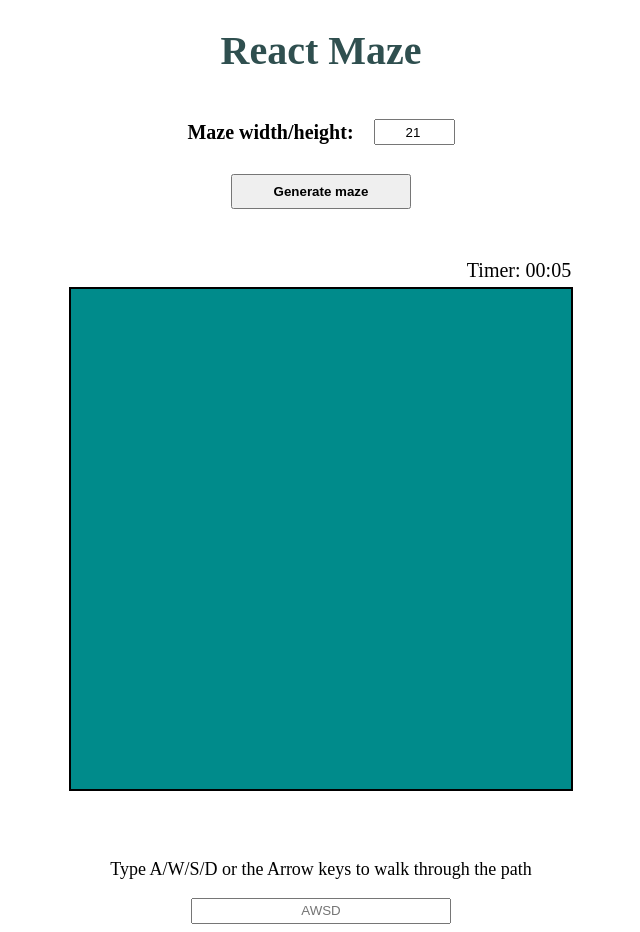
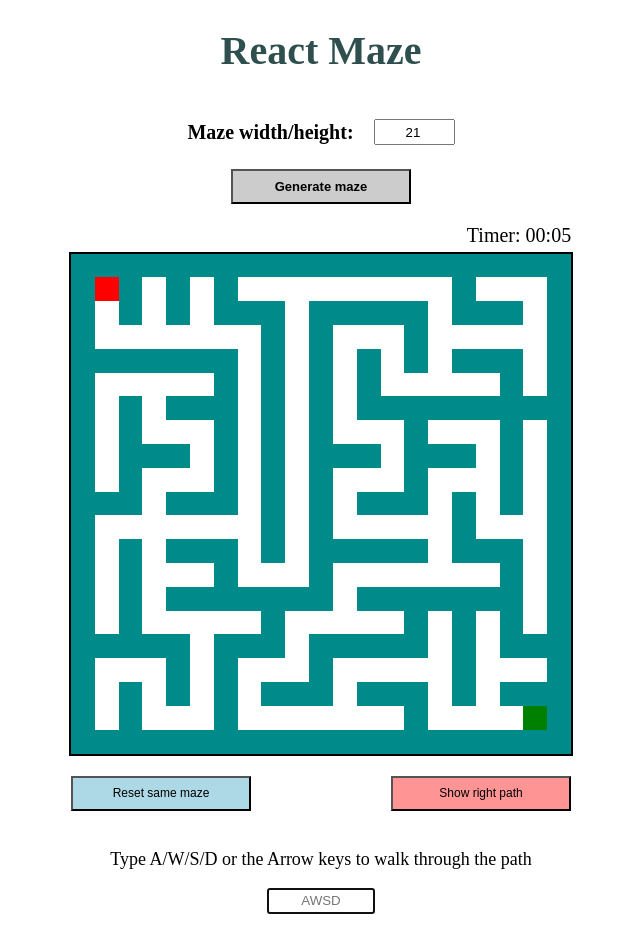
Before and after one commit to VGirotto/ReactGames, a Next.js app: page / in a window 1280 px wide. Shown: the whole page, without its empty margins (319-959 px from the left). Built offline with nearby package versions, Linux system fonts and the light colour scheme.

Commit message:
button to reset maze and timer implemented

```diff
--- a/src/components/WinModal/styles.ts
+++ b/src/components/WinModal/styles.ts
@@ -10,6 +10,7 @@ export const Modal = styled.div`
   border-color: black;
   border-style: outset;
   text-align: center;
+  z-index: 1000;
 `;
 
 export const ModalTitle = styled.div`
--- a/src/pages/index.tsx
+++ b/src/pages/index.tsx
@@ -97,12 +97,13 @@ export default function Home() {
     return "white";
   }
 
-  const onGenerateMaze = () => {
+  const onGenerateMaze = (createNew: Boolean) => {
     if (sizeState % 2 == 0) {
       setErrorSizeState(true);
       return;
     }
     setActualSizeSize(sizeState);
+    if (createNew) {
       const newMaze = new Maze(sizeState);
       newMaze.Main();
 
@@ -111,6 +112,14 @@ export default function Home() {
         player: { x: 1, y: 1 },
         end: { x: newMaze.size - 2, y: newMaze.size - 2 },
       });
+    } else {
+      setMazeState({
+        maze: mazeState.maze,
+        player: { x: 1, y: 1 },
+        end: mazeState.end,
+      });
+    }
+
 
     if (ref.current) {
       ref.current.focus();
@@ -179,11 +188,16 @@ export default function Home() {
 
   useEffect(() => {
     const intervalId = setInterval(() => {
+      if (showWinModal) return;
       setTimerState(timerState + 1000);
     }, 1000);
 
     return () => clearInterval(intervalId);
   }, [timerState]);
+
+  useEffect(() => {
+    onGenerateMaze(true)
+  }, [])
 
   return (
     <>
@@ -196,6 +210,7 @@ export default function Home() {
 
       <Title>React Maze</Title>
 
+      <Column>
         <Row>
           <TextField bold>Maze width/height: </TextField>
           <InputNumberField
@@ -221,19 +236,24 @@ export default function Home() {
           )}
         </Row>
 
-      <Row marginTop="10px">
-        <Button onClick={onGenerateMaze}>Generate maze</Button>
+        <Row marginTop="5px">
+          <Button onClick={() => onGenerateMaze(true)} bold>Generate maze</Button>
         </Row>
 
         {showWinModal && <WinModal size={sizeState} time={timerState} />}
 
-      <Column>
+        <Row marginTop={"20px"}>
           <Timer>Timer: {msToMinutes(timerState)}</Timer>
 
+        </Row>
         <Grid />
-      </Column>
 
-      <Row marginTop={"50px"}>
+        <Row marginTop="20px" justify="space-between">
+          <Button width="180px" size="12px" bgcolor="lightblue" onClick={() => onGenerateMaze(false)}>Reset same maze</Button>
+          <Button width="180px" size="12px" bgcolor="#ff9494">Show right path</Button>
+        </Row>
+
+        <Row marginTop={"20px"}>
           <TextField size="18px">
             Type A/W/S/D or the Arrow keys to walk through the path
           </TextField>
@@ -247,6 +267,7 @@ export default function Home() {
             readOnly
           />
         </Row>
+      </Column>
     </>
   );
 }
--- a/src/styles/global.ts
+++ b/src/styles/global.ts
@@ -7,10 +7,18 @@ interface TextFieldProps {
 
 interface RowProps {
   marginTop?: string;
+  justify?: string;
 }
 
 interface MazeRowProps {
   size: number;
+}
+
+interface ButtonProps {
+  bold?: boolean;
+  size?: string;
+  width?: string;
+  bgcolor?: string;
 }
 
 export const Title = styled.h1`
@@ -30,8 +38,10 @@ export const Row = styled.div<RowProps>`
   margin-top: ${(props) => props.marginTop ?? "0px"};
   display: flex;
   flex-wrap: wrap;
-  justify-content: center;
+  flex-direction: row;
   align-items: center;
+  justify-content: ${(props) => props.justify ?? "center"};
+  width: 100%;
 `;
 
 export const InputNumberField = styled.input.attrs((props) => ({
@@ -48,15 +58,17 @@ export const InputTextField = styled.input.attrs({
   type: "text",
   placeholder: "AWSD",
 })`
-  width: 20%;
+  width: 100px;
   height: 20px;
   text-align: center;
 `;
 
-export const Button = styled.button`
+export const Button = styled.button<ButtonProps>`
   height: 35px;
-  width: 180px;
-  font-weight: 700;
+  width: ${(props) => (props.width ?? "180px")};
+  font-size: ${(props) => (props.size ?? "13px")};
+  font-weight: ${(props) => (props.bold ? "700" : "400")};
+  background-color: ${(props) => (props.bgcolor ?? "#cccccc")};
 `;
 
 export const MazeRow = styled.div<MazeRowProps>`
@@ -90,11 +102,10 @@ export const Frame = styled.div`
 export const Column = styled.div`
   margin-left: auto;
   margin-right: auto;
-  margin-top: 50px;
   display: flex;
-  justify-items: center;
   flex-direction: column;
   align-items: center;
+  width: 500px;
 `;
 
 export const Timer = styled.div`
```
Also changed, not shown: 1 other file (tests, documents, lock files or other folders). Lines whose indentation alone changed are shown as unchanged.
